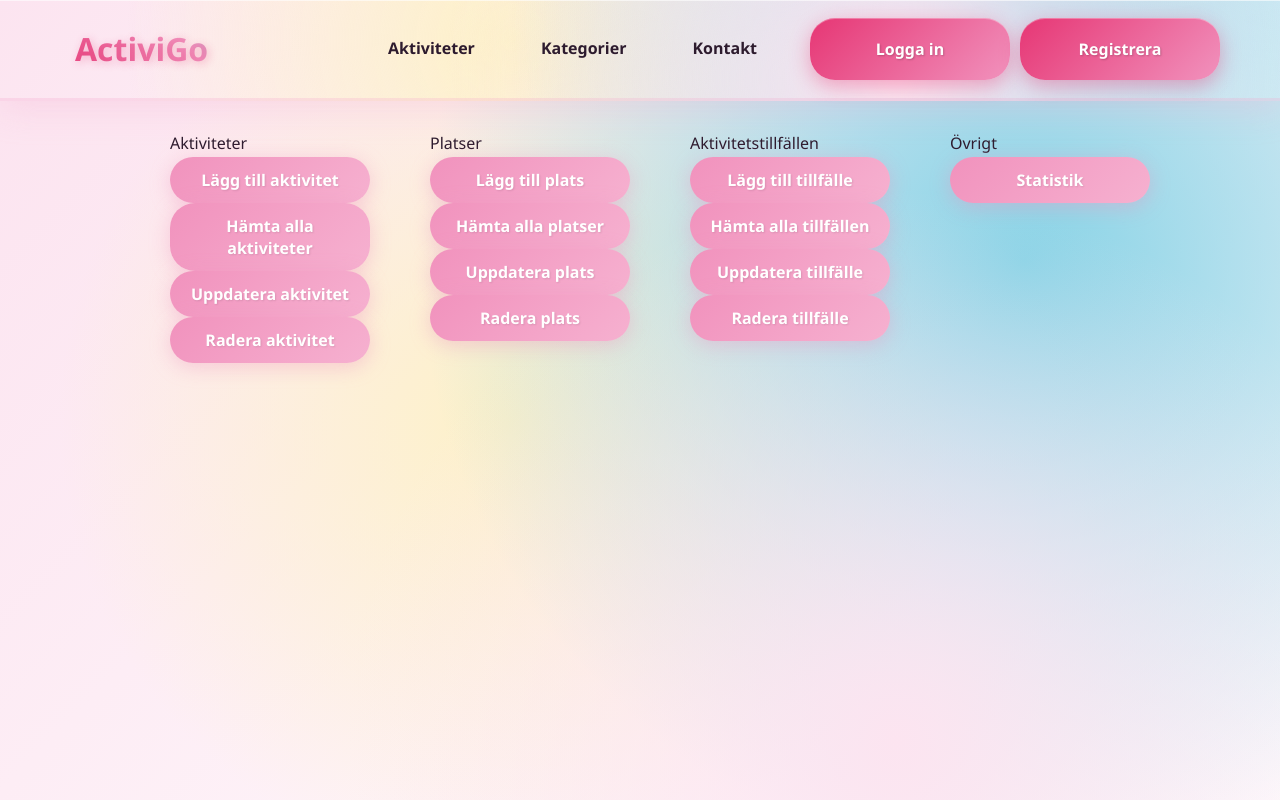
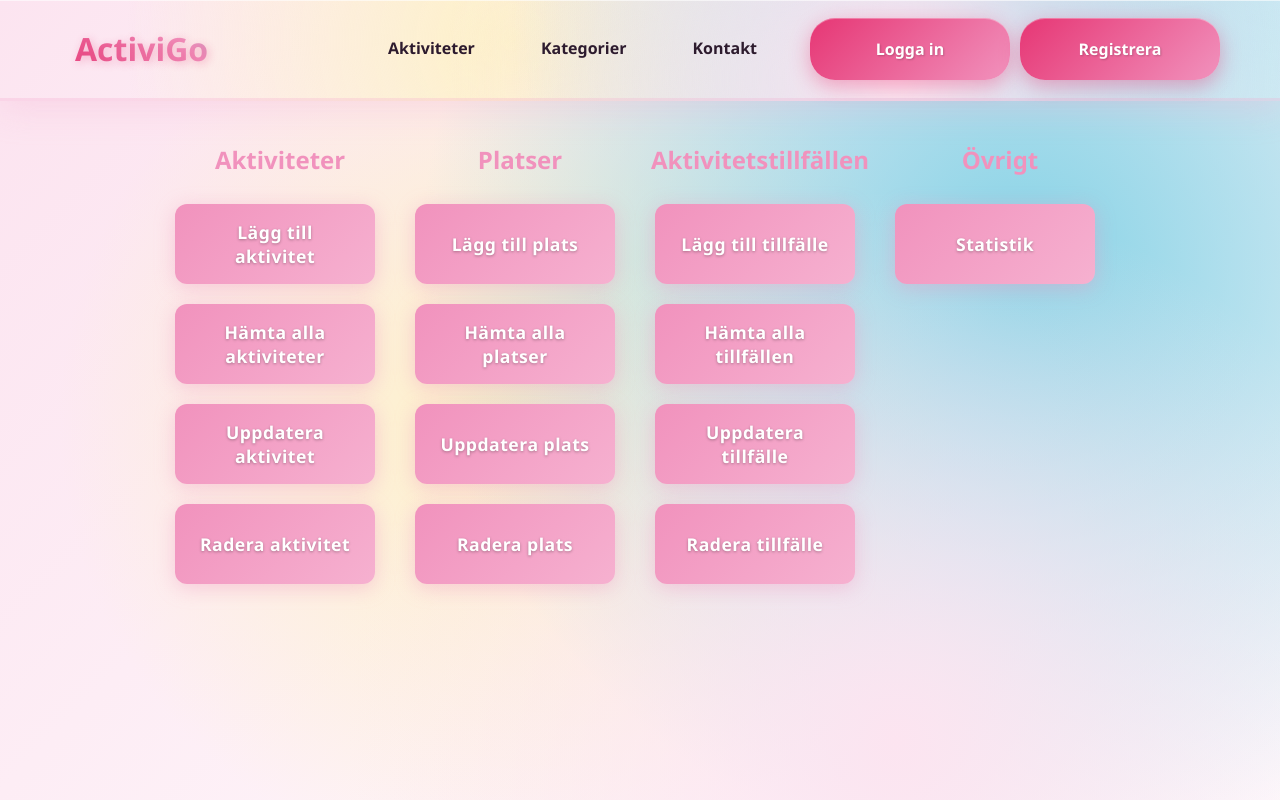
Before and after one commit to tantting/Peach_ActiviGo, a React (Vite) app in the folder FrontEnd/Peach_ActiviGo.Frontend/: page /admin in a window 1280 px wide. Shown: the top 800 px of the page. Built offline with nearby package versions, Linux system fonts and the light colour scheme; no server answers.

Commit message:
Refactor styles in AdminView and FilterSearchForm for improved aesthetics and consistency

```diff
--- a/FrontEnd/Peach_ActiviGo.Frontend/src/Styles/AdminView.css
+++ b/FrontEnd/Peach_ActiviGo.Frontend/src/Styles/AdminView.css
@@ -23,31 +23,54 @@
   display: grid;
   grid-template-columns: repeat(auto-fit, minmax(220px, 240px));
   justify-content: center;   /* centrera gridens innehåll */
-  gap: 20px;
   margin-top: 20px;
 }
 
 /* Bas för kort */
-.card {
-  padding: 30px;
-  border-radius: 10px;
-  font-size: 1rem;
+.admin-card,
+.admin-card-statistics {
+  background: linear-gradient(135deg, var(--peach-blush), var(--peach-dream));
+  padding: 20px;
+  width: 200px;
+  height: 80px;
+  font-size: 1.1rem;
   text-align: center;
-  font-weight: bold;
-  color: white;
-  box-shadow: 0 2px 5px rgba(0, 0, 0, 0.1);
+  font-weight: 700;
+  margin: 5px;
+  color: #ffffff;
+  text-shadow: 0 1px 3px rgba(0, 0, 0, 0.3);
+  letter-spacing: 0.5px;
+  box-shadow: 0 4px 20px rgba(241, 146, 189, 0.4);
+  border-radius: 12px;
+  border: none;
+  cursor: pointer;
+  display: flex;
+  align-items: center;
+  justify-content: center;
 }
 
-/* Färg på respektive kort */
-.green-card {
+.admin-card:hover,
+.admin-card-statistics:hover {
   background: linear-gradient(135deg, var(--peach-passion), var(--peach-blush));
-  box-shadow: 0 4px 20px rgba(230, 54, 116, 0.4);
+  transform: translateY(-2px);
+  box-shadow: 0 8px 30px rgba(230, 54, 116, 0.5);
 }
 
-.yellow-card {
-  background: linear-gradient(135deg, var(--peach-blush), var(--peach-dream));
-  color: #fff;
-  box-shadow: 0 4px 20px rgba(241, 146, 189, 0.4);
+.admin-card-list {
+  list-style: none;
+  padding: 0;
+  margin: 10px;
+  display: flex;
+  flex-direction: column;
+  gap: 10px;
+}
+
+.admin-header-title {
+  font-size: 1.5rem;
+  font-weight: bold;
+  margin-bottom: 10px;
+  color: var(--peach-blush);
+  text-align: center;
 }
 
 .action-panel {
--- a/FrontEnd/Peach_ActiviGo.Frontend/src/Styles/FilterSearchForm.css
+++ b/FrontEnd/Peach_ActiviGo.Frontend/src/Styles/FilterSearchForm.css
@@ -31,23 +31,25 @@
 
 
 .filterSearch label{
-    font-size: 0.95rem;
-    font-weight: 600;
-    color: #e63674;
+    font-size: 1.05rem;
+    font-weight: 700;
+    color: #d12d5a;
     margin-bottom: 0.5rem;
-    text-shadow: 1px 1px 2px rgba(255, 255, 255, 0.8);
+    text-shadow: 1px 1px 3px rgba(255, 255, 255, 0.9);
+    letter-spacing: 0.3px;
 }
 
 .filterSearch p {
-    color: #e63674;
-    font-size: 0.85rem;
-    font-weight: 500;
+    color: #d12d5a;
+    font-size: 0.9rem;
+    font-weight: 600;
     width: 100%;
     margin: 0.25rem 0 0 0;
-    background: rgba(230, 54, 116, 0.1);
+    background: rgba(209, 45, 90, 0.15);
     border-radius: 8px;
-    padding: 0.3rem 0.5rem;
-    border: 1px solid rgba(230, 54, 116, 0.3);
+    padding: 0.4rem 0.6rem;
+    border: 1px solid rgba(209, 45, 90, 0.4);
+    text-shadow: 1px 1px 2px rgba(255, 255, 255, 0.7);
 }
 
 .filterSearch input:not([type="radio"]),
@@ -57,10 +59,10 @@
     border: 2px solid rgba(246, 177, 208, 0.4);
     border-radius: 12px;
     padding: 0.5rem 0.8rem;
-    background: rgba(255, 255, 255, 0.9);
-    color: #2d1b2e;
-    font-size: 0.9rem;
-    font-weight: 500;
+    background: rgba(255, 255, 255, 0.95);
+    color: #1f1419;
+    font-size: 0.95rem;
+    font-weight: 600;
     backdrop-filter: blur(8px);
     transition: all 0.3s cubic-bezier(0.4, 0, 0.2, 1);
     box-shadow: 0 2px 8px rgba(230, 54, 116, 0.1);
@@ -179,23 +181,24 @@
 }
 
 .filterSearch input::placeholder {
-    color: rgba(45, 27, 46, 0.6);
+    color: rgba(31, 20, 25, 0.7);
     font-style: italic;
+    font-weight: 500;
 }
 .filterSearch button {
     display: inline-flex;
     justify-content: center;
     align-items: center;
     background: linear-gradient(135deg, #f6b1d0, #f192bd);
-    color: white;
+    color: #ffffff;
     margin: 0.75rem 0 0 0;
     padding: 0.8rem 1.5rem;
     height: auto;
     min-height: 2.5rem;
     text-align: center;
     border-radius: 15px;
-    font-size: 0.95rem;
-    font-weight: 600;
+    font-size: 1rem;
+    font-weight: 700;
     width: 100%;
     border: none;
     cursor: pointer;
@@ -203,8 +206,8 @@
     backdrop-filter: blur(8px);
     transition: all 0.3s cubic-bezier(0.4, 0, 0.2, 1);
     text-transform: uppercase;
-    letter-spacing: 0.5px;
-    text-shadow: 1px 1px 2px rgba(0, 0, 0, 0.2);
+    letter-spacing: 0.8px;
+    text-shadow: 1px 1px 3px rgba(0, 0, 0, 0.3);
 }
 
 .filterSearch button:hover {
```
